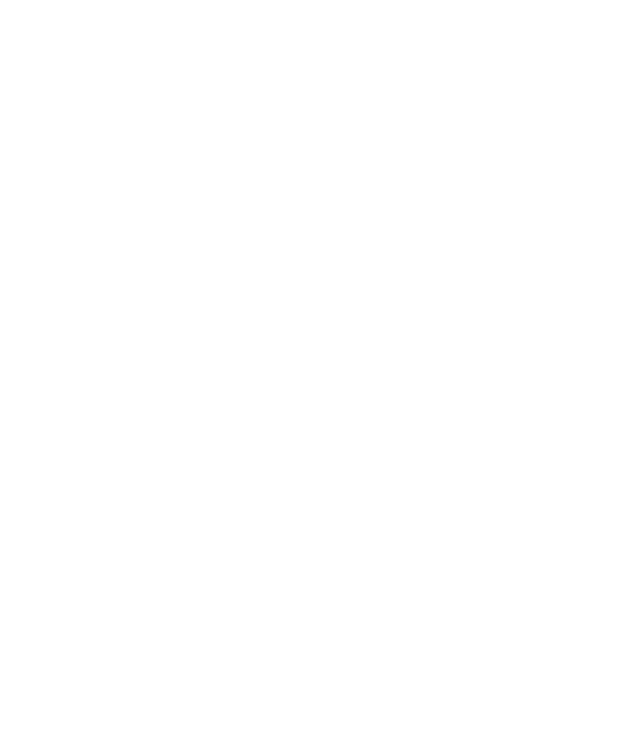
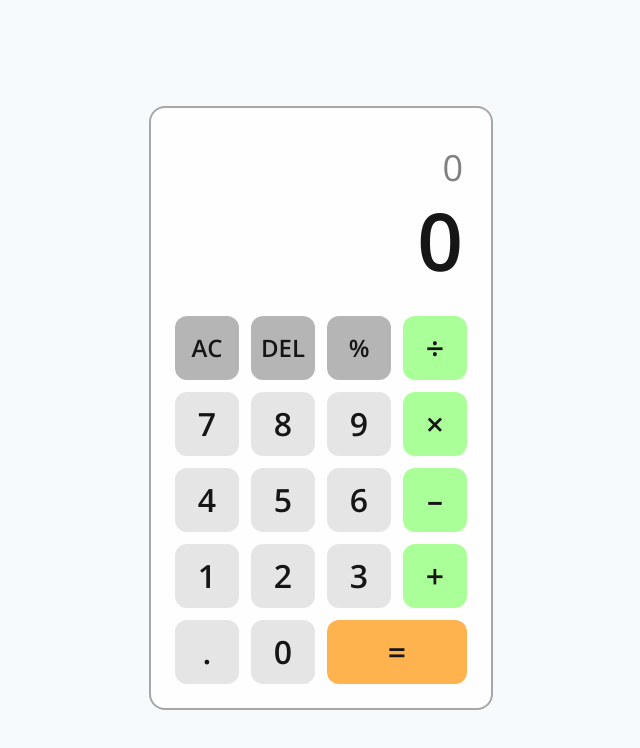
Before and after one commit to Ulrics/calculator, a plain HTML site: page index.html in a window 1280 px wide. Shown: the whole page, without its empty margins (327-967 px from the left). Drawn offline with nearby package versions, Linux system fonts and the light colour scheme.

Commit message:
html and css built out

```diff
--- a/index.html
+++ b/index.html
@@ -3,9 +3,50 @@
 <head>
     <meta charset="UTF-8">
     <meta name="viewport" content="width=device-width, initial-scale=1.0">
+    <link rel="stylesheet" href="stylesheet.css">
+    <link rel="preconnect" href="https://fonts.googleapis.com">
+    <link rel="preconnect" href="https://fonts.gstatic.com" crossorigin>
+    <link href="https://fonts.googleapis.com/css2?family=Open+Sans:ital,wght@0,300..800;1,300..800&display=swap" rel="stylesheet">
     <title>Calculator</title>
 </head>
 <body>
+    <div class="wrapper">
+        <div class="calculator">
+            <div class="calculationContainer">
+                <div class="previousCalculation">0</div>
+                <div class="calculation">0</div>
+            </div>
+            <div class="buttonContainer">
+                <div class="topButton">AC</div>
+                <div class="topButton">DEL</div>
+                <div class="topButton">%</div>
+                <div class="operator">÷</div>
+            </div>
+            <div class="buttonContainer">
+                <div class="numpad">7</div>
+                <div class="numpad">8</div>
+                <div class="numpad">9</div>
+                <div class="operator">×</div>
+            </div>
+            <div class="buttonContainer">
+                <div class="numpad">4</div>
+                <div class="numpad">5</div>
+                <div class="numpad">6</div>
+                <div class="operator">–</div>
+            </div>
+            <div class="buttonContainer">
+                <div class="numpad">1</div>
+                <div class="numpad">2</div>
+                <div class="numpad">3</div>
+                <div class="operator">+</div>
+            </div>
+            <div class="buttonContainer">
+                <div class="numpad">.</div>
+                <div class="numpad">0</div>
+                <div class="equal">=</div>
+            </div>
+        </div>
+    </div>
 
 </body>
 </html>
--- a/stylesheet.css
+++ b/stylesheet.css
@@ -1,3 +1,101 @@
 * {
-    font-family: "Helvetica", "Arial", sans-serif;
+    font-family: "Open Sans", "Helvetica", "Arial", sans-serif;
 }
+
+body {
+    background-color: #F7FAFD;
+}
+
+.wrapper{
+    display: flex;
+    justify-content: center;
+    align-items: center;
+    height: 100vh;
+    width: 100vw;
+}
+
+.calculator{
+    background-color: #FEFEFE;
+    border-radius: 16px;
+    border: 2px solid #A7A7A7;
+    display: flex;
+    flex-direction: column;
+    gap: 12px;
+    padding: 24px;
+
+}
+
+.calculationContainer{
+    display: flex;
+    flex-direction: column;
+    flex: 1;
+    gap: 12px;
+    padding: 16px 4px 0px 0px;
+    margin-bottom: 24px;
+    text-align: right;
+}
+
+.previousCalculation{
+    font: 300 36px/40px "Open Sans";
+    color: #7F7F7F;
+}
+
+.calculation{
+    font: 600 80px/80px "Open Sans";
+    color: #161616;
+}
+
+.buttonContainer{
+    display: flex;
+    flex-direction: row;
+    justify-content: space-between;
+    gap: 12px;
+}
+
+.numpad{
+    display: flex;
+    justify-content: center;
+    align-items: center;
+    background-color: #E5E5E5;
+    color: #161616;
+    font: 600 32px/48px "Open Sans";
+    border-radius: 12px;
+    width: 64px;
+    height: 64px;
+}
+
+.operator{
+    display: flex;
+    justify-content: center;
+    align-items: center;
+    background-color: #ABFF98;
+    color: #161616;
+    font: 600 32px/48px "Open Sans";
+    border-radius: 12px;
+    width: 64px;
+    height: 64px;
+}
+
+.topButton{
+    display: flex;
+    justify-content: center;
+    align-items: center;
+    background-color: #B5B5B5;
+    color: #161616;
+    font: 600 24px/48px "Open Sans";
+    border-radius: 12px;
+    width: 64px;
+    height: 64px;
+}
+
+.equal{
+    display: flex;
+    justify-content: center;
+    align-items: center;
+    flex: 1;
+    background-color: #FFB34F;
+    color: #161616;
+    font: 600 32px/48px "Open Sans";
+    border-radius: 12px;
+    height: 64px;
+}
```
